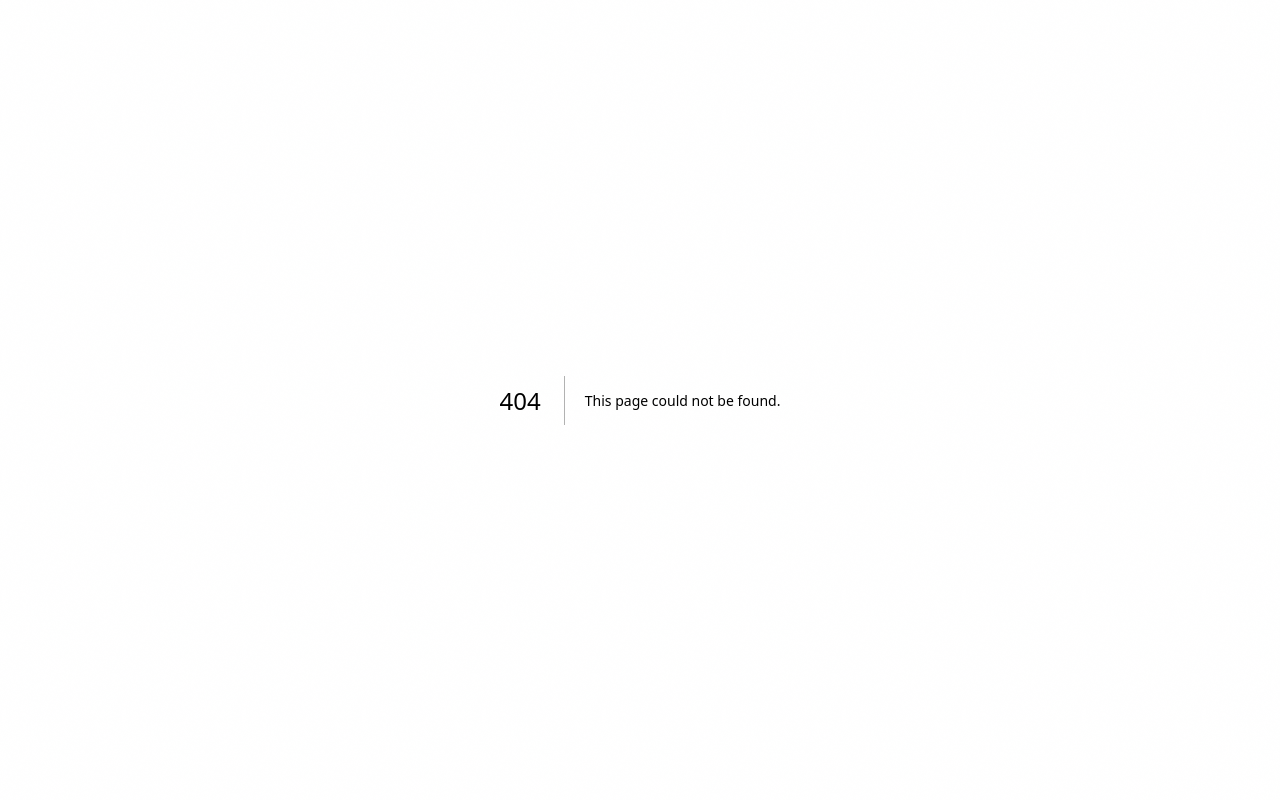
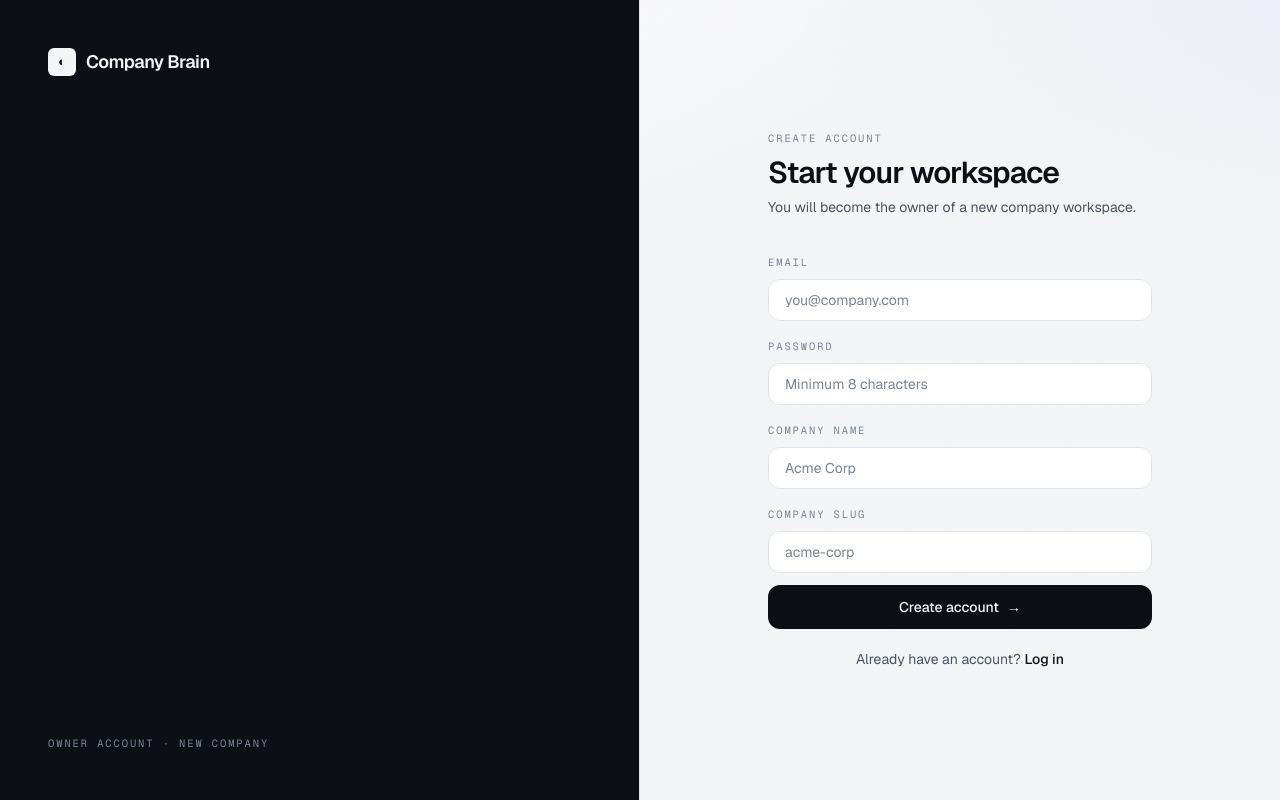
Before and after one commit to Jairogelpi/company-brain-os, a Next.js app in the folder web/: page /register in a window 1280 px wide. Before the commit this address had no page. Built offline with nearby package versions, Linux system fonts and the light colour scheme.

Commit message:
feat(auth): PR3 register UI and apply evidence

```diff
--- /dev/null
+++ b/web/src/app/register/page.tsx
@@ -0,0 +1,10 @@
+import { Suspense } from "react";
+import RegisterPage from "@/components/auth/RegisterPage";
+
+export default function Register() {
+	return (
+		<Suspense>
+			<RegisterPage />
+		</Suspense>
+	);
+}
--- a/web/src/auth/config.ts
+++ b/web/src/auth/config.ts
@@ -48,6 +48,7 @@ export const authConfig = {
 			const { pathname } = request.nextUrl;
 			const isPublic =
 				pathname === "/login" ||
+				pathname === "/register" ||
 				pathname.startsWith("/api/") ||
 				pathname.startsWith("/_next") ||
 				pathname === "/favicon.ico";
--- a/web/src/components/auth/LoginPage.tsx
+++ b/web/src/components/auth/LoginPage.tsx
@@ -2,6 +2,7 @@
 
 import { useState } from "react";
 import { signIn } from "next-auth/react";
+import Link from "next/link";
 import { useRouter, useSearchParams } from "next/navigation";
 
 export default function LoginPage() {
@@ -131,6 +132,13 @@ export default function LoginPage() {
 							)}
 						</button>
 					</form>
+
+					<p className="mt-5 text-center text-sm text-[var(--ink-2)]">
+						New here?{" "}
+						<Link href="/register" className="font-medium text-[var(--ink)] underline-offset-4 hover:underline">
+							Create account
+						</Link>
+					</p>
 				</div>
 			</div>
 		</div>
--- /dev/null
+++ b/web/src/components/auth/RegisterPage.tsx
@@ -0,0 +1,175 @@
+"use client";
+
+import Link from "next/link";
+import { signIn } from "next-auth/react";
+import { useRouter } from "next/navigation";
+import { useState } from "react";
+import {
+	normalizeSignupBody,
+	validateSignup,
+	type SignupField,
+} from "@/auth/signup-validation";
+
+export default function RegisterPage() {
+	const router = useRouter();
+	const [email, setEmail] = useState("");
+	const [password, setPassword] = useState("");
+	const [companyName, setCompanyName] = useState("");
+	const [slug, setSlug] = useState("");
+	const [errorField, setErrorField] = useState<SignupField | "form" | null>(null);
+	const [error, setError] = useState("");
+	const [loading, setLoading] = useState(false);
+
+	const handleSubmit = async () => {
+		setError("");
+		setErrorField(null);
+		const body = { email, password, companyName, slug };
+		const validation = validateSignup(body);
+		if (validation) {
+			setErrorField(validation.field);
+			setError("Check the highlighted field.");
+			return;
+		}
+
+		setLoading(true);
+		const normalized = normalizeSignupBody(body);
+		const res = await fetch("/api/auth/register", {
+			method: "POST",
+			headers: { "Content-Type": "application/json" },
+			body: JSON.stringify(normalized),
+		});
+
+		if (!res.ok) {
+			setLoading(false);
+			const payload = (await res.json().catch(() => ({}))) as {
+				field?: SignupField;
+				error?: string;
+			};
+			setErrorField(payload.field ?? "form");
+			setError(payload.error === "Conflict" ? "Email or company slug already exists." : "Could not create account.");
+			return;
+		}
+
+		const signInResult = await signIn("credentials", {
+			email: normalized.email,
+			password: normalized.password,
+			redirect: false,
+		});
+		setLoading(false);
+
+		if (!signInResult || signInResult.error) {
+			setErrorField("form");
+			setError("Account created. Please log in.");
+			return;
+		}
+
+		router.push("/");
+		router.refresh();
+	};
+
+	return (
+		<div className="grid min-h-screen lg:grid-cols-2">
+			<div className="relative hidden flex-col justify-between overflow-hidden border-r bg-[var(--ink)] p-12 text-[var(--paper)] lg:flex">
+				<div className="relative flex items-center gap-2.5">
+					<span className="flex h-7 w-7 items-center justify-center rounded-md bg-[var(--paper)] text-[13px] font-semibold text-[var(--ink)]">
+						◐
+					</span>
+					<span className="font-display text-lg font-semibold">Company Brain</span>
+				</div>
+
+				<div className="relative max-w-md rise">
+					<div className="eyebrow text-[var(--paper)]/50">Self-serve pilot</div>
+					<h1 className="mt-4 font-display text-[44px] font-light leading-[1.05] tracking-tight">
+						Create your company brain in minutes.
+					</h1>
+					<p className="mt-5 text-sm leading-relaxed text-[var(--paper)]/60">
+						Start with a private company workspace, then map people, knowledge, and critical dependencies.
+					</p>
+				</div>
+
+				<div className="relative eyebrow text-[var(--paper)]/40">Owner account · New company</div>
+			</div>
+
+			<div className="flex items-center justify-center p-6">
+				<div className="w-full max-w-sm rise">
+					<div className="mb-8 lg:hidden">
+						<span className="font-display text-xl font-semibold">Company Brain</span>
+					</div>
+
+					<div className="eyebrow">Create account</div>
+					<h2 className="mt-2 font-display text-3xl font-normal">Start your workspace</h2>
+					<p className="mt-1.5 text-sm text-[var(--ink-2)]">
+						You will become the owner of a new company workspace.
+					</p>
+
+					<form
+						onSubmit={(e) => {
+							e.preventDefault();
+							handleSubmit();
+						}}
+						className="mt-8 space-y-3"
+					>
+						<Field label="Email" value={email} onChange={setEmail} type="email" placeholder="you@company.com" autoComplete="email" error={errorField === "email"} />
+						<Field label="Password" value={password} onChange={setPassword} type="password" placeholder="Minimum 8 characters" autoComplete="new-password" error={errorField === "password"} />
+						<Field label="Company name" value={companyName} onChange={setCompanyName} type="text" placeholder="Acme Corp" autoComplete="organization" error={errorField === "companyName"} />
+						<Field label="Company slug" value={slug} onChange={setSlug} type="text" placeholder="acme-corp" autoComplete="off" error={errorField === "slug"} />
+
+						{error && <p className="text-xs font-medium text-[var(--risk)]">{error}</p>}
+
+						<button
+							type="submit"
+							disabled={loading}
+							className="group mt-2 flex w-full items-center justify-center gap-2 rounded-xl bg-[var(--ink)] py-3 text-sm font-medium text-[var(--paper)] transition-all hover:bg-[var(--cobalt-ink)] disabled:opacity-50"
+						>
+							{loading ? "Creating account…" : "Create account"}
+							{!loading && <span className="transition-transform group-hover:translate-x-0.5">→</span>}
+						</button>
+					</form>
+
+					<p className="mt-5 text-center text-sm text-[var(--ink-2)]">
+						Already have an account?{" "}
+						<Link href="/login" className="font-medium text-[var(--ink)] underline-offset-4 hover:underline">
+							Log in
+						</Link>
+					</p>
+				</div>
+			</div>
+		</div>
+	);
+}
+
+function Field({
+	label,
+	value,
+	onChange,
+	type,
+	placeholder,
+	autoComplete,
+	error,
+}: {
+	label: string;
+	value: string;
+	onChange: (v: string) => void;
+	type: string;
+	placeholder: string;
+	autoComplete: string;
+	error?: boolean;
+}) {
+	return (
+		<label className="block">
+			<span className="eyebrow">{label}</span>
+			<input
+				value={value}
+				onChange={(e) => onChange(e.target.value)}
+				type={type}
+				placeholder={placeholder}
+				autoComplete={autoComplete}
+				className={`mt-1.5 w-full rounded-xl border bg-[var(--surface)] px-4 py-2.5 text-sm text-[var(--ink)] outline-none transition-all placeholder:text-[var(--ink-3)] focus:ring-2 ${
+					error
+						? "border-[var(--risk)] focus:border-[var(--risk)] focus:ring-[var(--risk)]/15"
+						: "border-[var(--hairline)] focus:border-[var(--cobalt)] focus:ring-[var(--cobalt)]/15"
+				}`}
+			/>
+		</label>
+	);
+}
```
Also changed, not shown: 2 other files (tests, documents, lock files or other folders).
